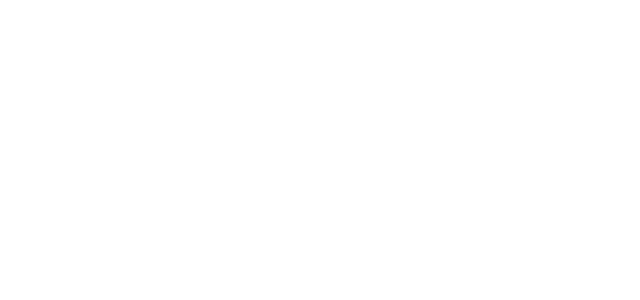
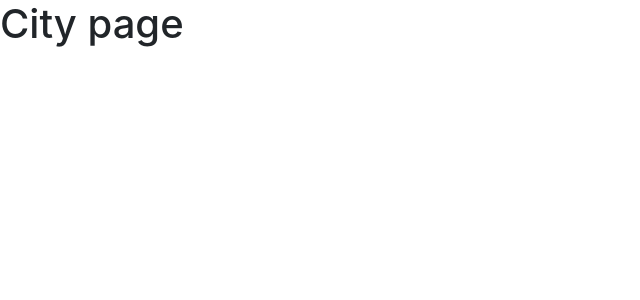
Before and after one commit to Fares-B/react-meteo, a React (Create React App) app: page /1 in a window 1280 px wide. Shown: the top 300 px of the page, without its empty margins (0-640 px from the left). Built offline with nearby package versions, Linux system fonts and the light colour scheme.

Commit message:
setup route, home and city

```diff
--- a/src/index.tsx
+++ b/src/index.tsx
@@ -3,13 +3,15 @@
 import { BrowserRouter as Router, Route } from "react-router-dom";
 import './index.css';
 import reportWebVitals from './reportWebVitals';
+import City from './screens/City';
+import Home from './screens/Home';
 
 ReactDOM.render(
   <React.StrictMode>
         <Router>
-            {/* <Nav />
+            {/* <Nav /> */}
             <Route exact path="/" component={Home} />
-            <Route path="/:city" component={City} /> */}
+            <Route path="/:city" component={City} />
         </Router>
   </React.StrictMode>,
   document.getElementById('root')
--- /dev/null
+++ b/src/screens/City.tsx
@@ -0,0 +1,8 @@
+const City: React.FC = (props) => {
+
+    return (
+        <h1>City page</h1>
+    );
+}
+
+export default City;
--- /dev/null
+++ b/src/screens/Home.tsx
@@ -0,0 +1,8 @@
+const Home: React.FC = (props) => {
+
+    return (
+        <h1>Home page</h1>
+    );
+}
+
+export default Home;
```
